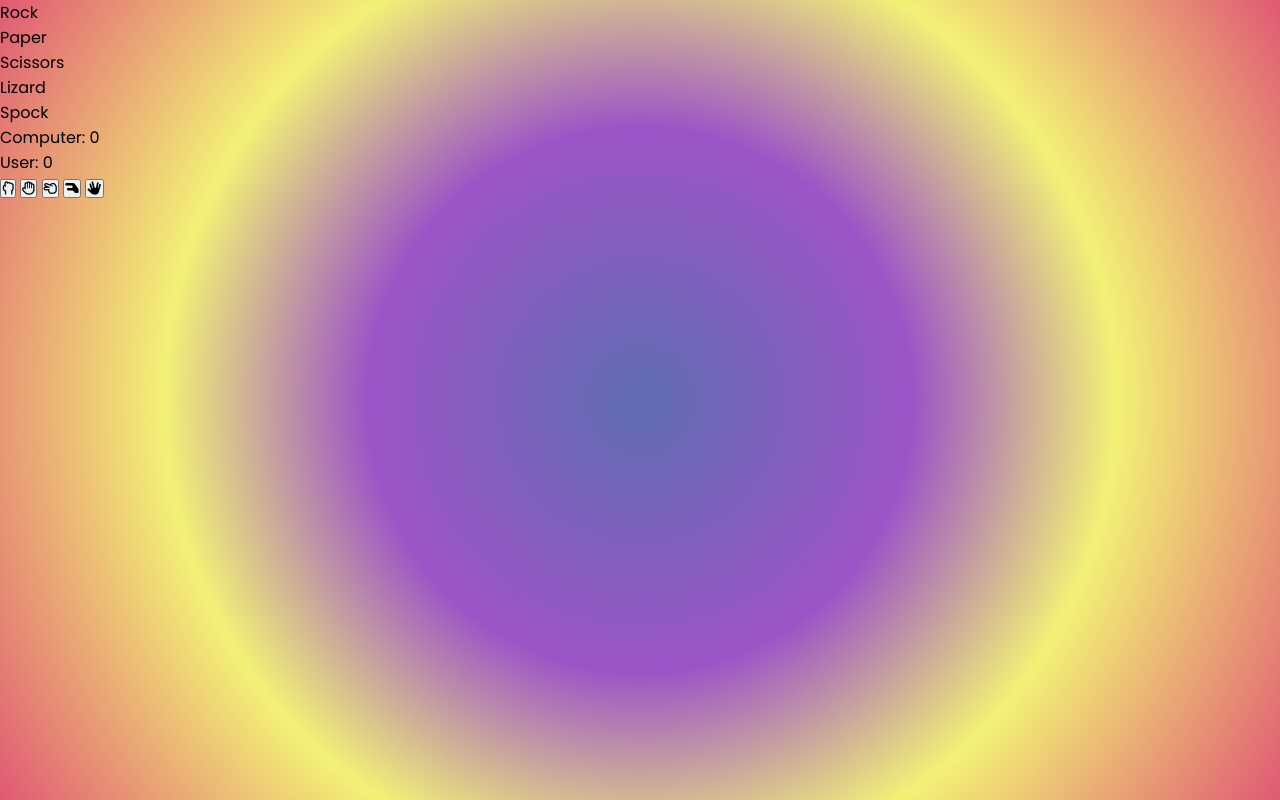
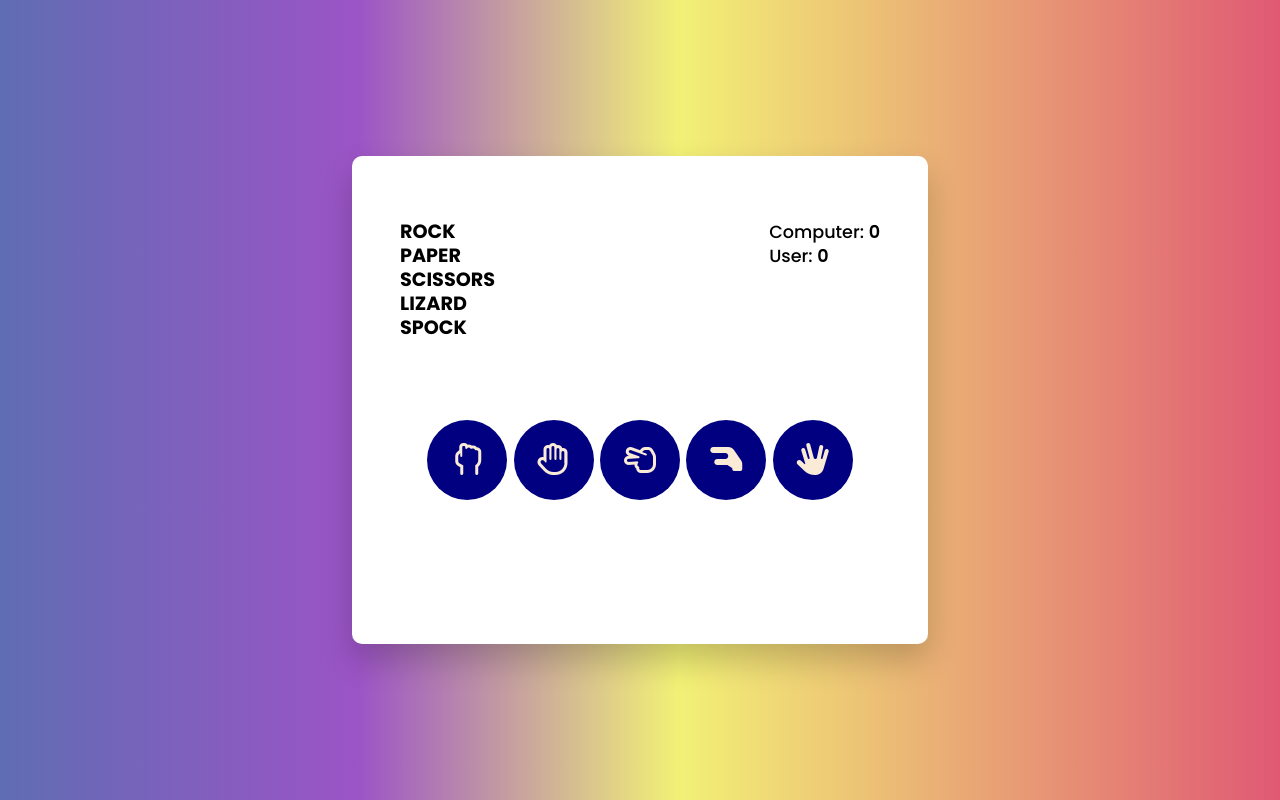
Before and after one commit to MuntjeerAli/rpsls-game, a plain HTML site: page index.html in a window 1280 px wide. Drawn offline with Linux system fonts and the light colour scheme.

Commit message:
completed css

```diff
--- a/styles/style.css
+++ b/styles/style.css
@@ -1,20 +1,104 @@
 @import url('https://fonts.googleapis.com/css2?family=Poppins:wght@300;400;500;600;700;800;900&display=swap');
 
-*{
+* {
     padding: 0;
     margin: 0;
     box-sizing: border-box;
 }
 
-html{
+html {
     font-size: 16px;
 }
 
-body{
+body {
     font-family: 'Poppins', sans-serif;
-    background: rgb(95,109,179);
-    background: radial-gradient(circle, rgba(95,109,179,1) 0%,
-    rgba(156,84,198,1) 36%, rgba(242,241,118,1) 63%,
-    rgba(224,89,116,1) 100%);
+    background: rgb(95, 109, 179);
+    background: linear-gradient(90deg,
+            rgba(95, 109, 179, 1) 0%, rgba(156, 84, 198, 1) 28%, rgba(242, 241, 118, 1) 53%,
+            rgba(224, 89, 116, 1) 100%);
     height: 100vh;
 }
+
+.container {
+    width: 45%;
+    background-color: white;
+    padding: 4rem 3rem;
+    position: absolute;
+    top: 50%;
+    left: 50%;
+    transform: translate(-50%, -50%);
+    border-radius: 10px;
+    box-shadow: 0 1rem 2rem rgba(0, 0, 0, 0.20);
+}
+
+header {
+    min-height: 2rem;
+    display: flex;
+    justify-content: space-between;
+    margin-bottom: 5rem;
+}
+
+header .title {
+    font-weight: 700;
+    font-size: 1.2rem;
+    line-height: 1.5rem;
+    text-transform: uppercase;
+}
+
+.scores p {
+    font-size: 1.1rem;
+    line-height: 1.5rem;
+    font-weight: 500;
+}
+
+.weapons {
+    width: 90%;
+    margin: auto;
+    display: flex;
+    justify-content: space-around;
+}
+
+.weapons button {
+    width: 5rem;
+    height: 5rem;
+    border-radius: 50%;
+    cursor: pointer;
+    background-color: navy;
+    color: antiquewhite;
+    font-size: 2rem;
+    border: none;
+}
+
+.weapons button:hover {
+    background-color: darkcyan;
+}
+
+.details {
+    margin-top: 30px;
+    text-align: center;
+}
+
+.scores,
+.details {
+    font-family: 'Poppins', sans-serif;
+    font-weight: 400;
+    font-size: 15px;
+}
+
+#result {
+    width: 180px;
+    padding: 10px 0;
+    margin: 30px auto;
+    font-weight: 600;
+    letter-spacing: 0.5px;
+}
+
+#user_choice,
+#computer_choice {
+    font-weight: 400;
+    margin-bottom: 10px;
+}
+
+span {
+    font-weight: 600;
+}
```
